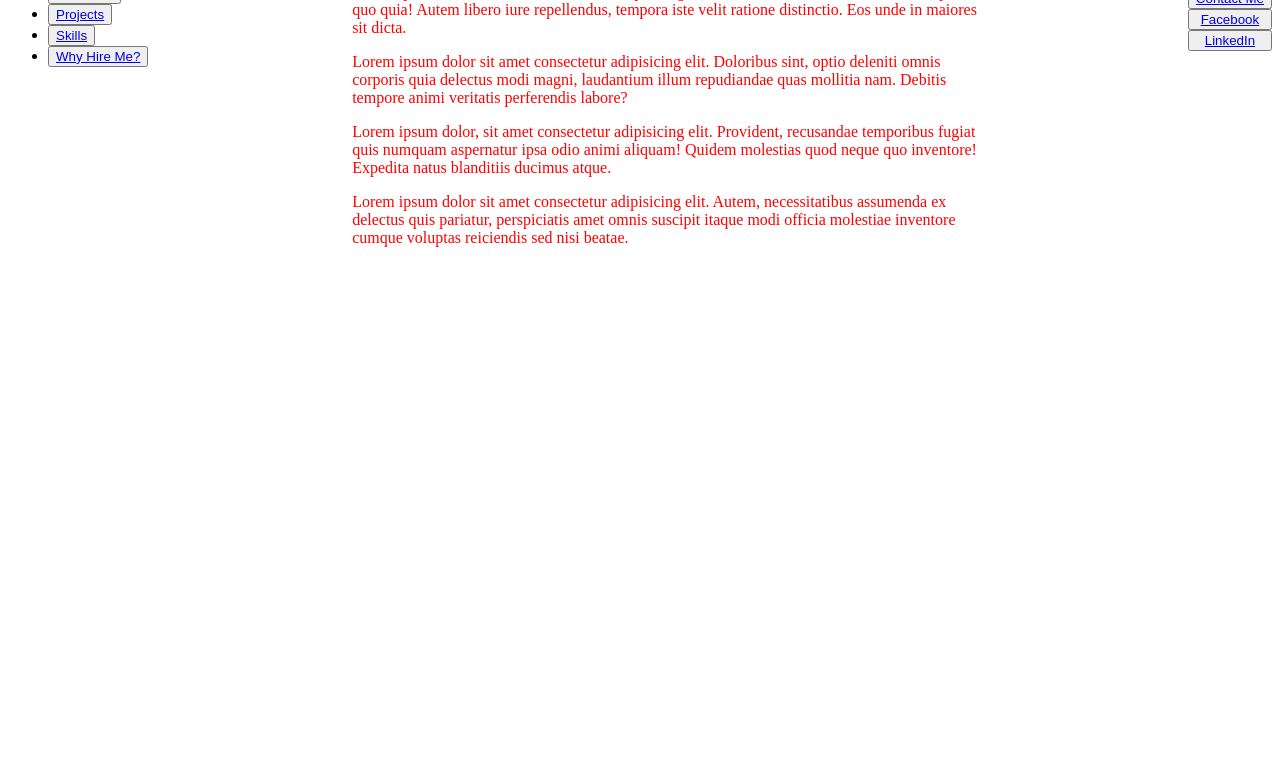
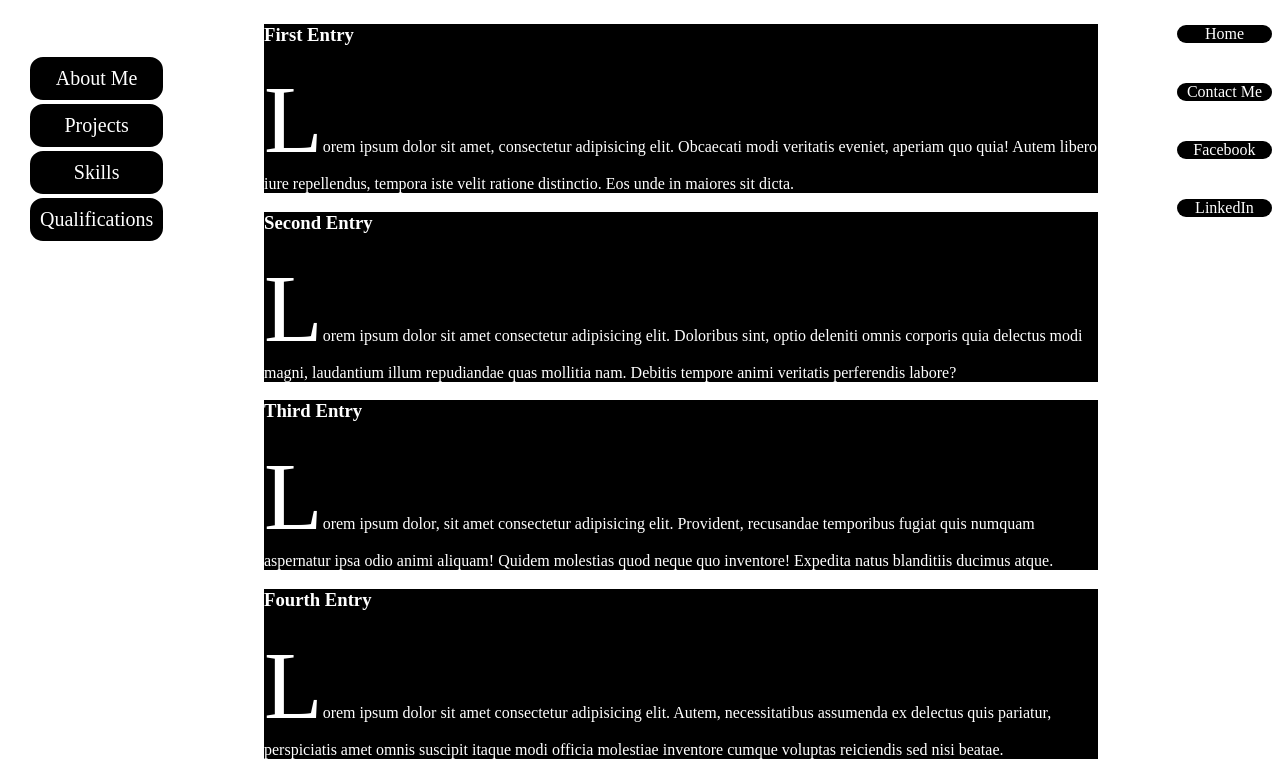
Before and after one commit to bclark12/github-portfolio, a plain HTML site: page index.html in a window 1280 px wide. Shown: the part 160-932 px from the top of the page. Before the commit the page ends 800 px from the top, so only its background shows below. Drawn offline with Linux system fonts and the light colour scheme.

Commit message:
Final commit before turning in

```diff
--- a/css/main.css
+++ b/css/main.css
@@ -1,17 +1,85 @@
 
+
+header {
+    text-align: center;
+    margin: 30px 0 0 0;
+}
+.articles {
+    color: white;
+    width: 100%;
+}
+article {
+    background-color: black;
+    margin:0 0 10px 0;
+}
+article p:first-of-type:first-letter {
+    font-size: 6em;
+}
+footer {
+    text-align: center
+}
+body {
+    display: flex;
+    flex-direction: column;
+}
+nav ul {
+    list-style: none;
+    text-align: center;
+}
+ul a {
+    text-decoration: none;
+    margin-left: -40px;
+}
+aside {
+    text-align: center
+}
+aside a {
+    margin: 20px 0 20px 0;
+}
+@media (min-width: 600px) {
     main {
         display: flex;
         flex-direction: row;
         justify-content: space-between;
     }
-body{
-    background-color: white;
+    nav {
+        list-style: no;
     }
     aside {
         display: flex;
         flex-direction: column;
     }
+    aside a {
+        background-color: black;
+        text-align: center;
+        color: white;
+        text-decoration: none;
+        padding: 0 10px;
+        border-radius: 15px;
+    }
+    ul a {
+        font-size: 1.25em;
+        background: black;
+        color: white;
+        display: block;
+        padding: 10px;
+        text-align: center;
+        border:2px white solid;
+        border-radius: 15px;
+        text-decoration: none;
+        margin: 0 20px 0 20px;
+    }
+    ul {
+        margin: 50px 0;
+        padding: 0;
+        list-style: none;
+    }
+    ul li {
+        margin: 0;
+        padding: 0;
+    }
     .articles {
-    color: red;
-    width: 50%;
+        color:white;
+        width: 66%;
     }
+    }
--- a/index.html
+++ b/index.html
@@ -16,60 +16,56 @@
         <nav>
             <ul>
                 <li>
-                    <button>
-                        <a href="#">About Me</a>
-                    </button>
+                    <a href="#">About Me</a>
                 </li>
                 <li>
-                    <button>
-                        <a href="#">Projects</a>
-                    </button>
+                    <a href="#">Projects</a>
                 </li>
                 <li>
-                    <button>
-                        <a href="#">Skills</a>
-                    </button>
+                    <a href="#">Skills</a>
                 </li>
                 <li>
-                    <button>
-                        <a href="#">Why Hire Me?</a>
-                    </button>
+                    <a href="#">Qualifications</a>
                 </li>
-
             </ul>
         </nav>
         <div class="articles">
+
             <article>
+                <h3>First Entry</h3>
                 <p>Lorem ipsum dolor sit amet, consectetur adipisicing elit. Obcaecati modi veritatis eveniet, aperiam quo quia! Autem libero iure repellendus, tempora iste velit ratione distinctio. Eos unde in maiores sit dicta.</p>
             </article>
             <article>
+                <h3>Second Entry</h3>
                 <p>Lorem ipsum dolor sit amet consectetur adipisicing elit. Doloribus sint, optio deleniti omnis corporis quia delectus modi magni, laudantium illum repudiandae quas mollitia nam. Debitis tempore animi veritatis perferendis labore?</p>
             </article>
             <article>
+                <h3>Third Entry</h3>
                 <p>Lorem ipsum dolor, sit amet consectetur adipisicing elit. Provident, recusandae temporibus fugiat quis numquam aspernatur ipsa odio animi aliquam! Quidem molestias quod neque quo inventore! Expedita natus blanditiis ducimus atque.</p>
             </article>
             <article>
+                <h3>Fourth Entry</h3>
                 <p>Lorem ipsum dolor sit amet consectetur adipisicing elit. Autem, necessitatibus assumenda ex delectus quis pariatur, perspiciatis amet omnis suscipit itaque modi officia molestiae inventore cumque voluptas reiciendis sed nisi beatae.</p>
             </article>
         </div>
         <aside>
-            <button>
+
                 <a href="#">Home</a>
-            </button>
-            <button>
+
+
                 <a href="#">Contact Me</a>
-            </button>
-            <button>
+
+
                 <a href="#">Facebook</a>
-            </button>
-            <button>
+
+
                 <a href="#">LinkedIn</a>
-            </button>
+
         </aside>
 
     </main>
     <footer>
-
+       This is a really good portfolio 2019. Don't steal it.
     </footer>
 
 </body>
```
Lines whose indentation alone changed are shown as unchanged.
